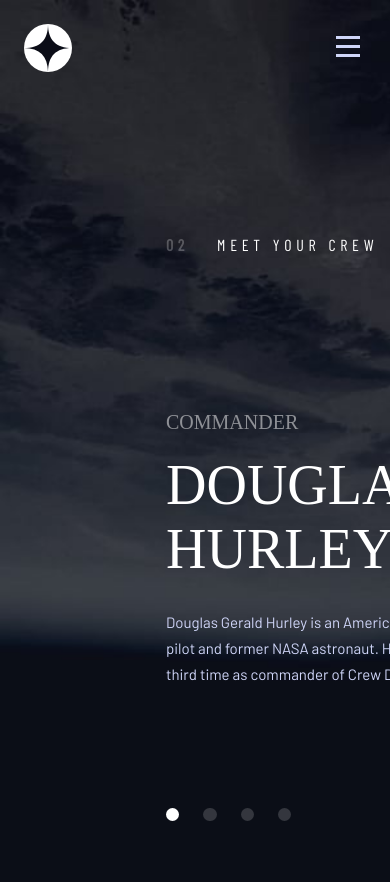
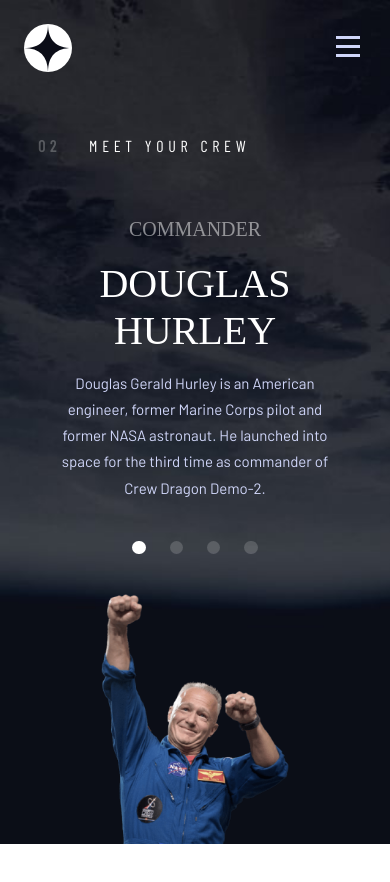
Before and after one commit to fernandoLRibeiro/space-tourism-solution, a Next.js app in the folder app/: page /crew in a window 390 px wide. Shown: the top 882 px of the page. After the commit the page ends 844 px from the top, so only its background shows below. Built offline with nearby package versions, Linux system fonts and the light colour scheme; a web font is replaced by a local one.

Commit message:
Build basic crew page tablet design

```diff
--- a/app/pages/_app.js
+++ b/app/pages/_app.js
@@ -1,11 +1,12 @@
-import Layout from "../components/Layout";
+import PrimaryHeader from "../components/PrimaryHeader";
 import "../styles/globals.css";
 
 function MyApp({ Component, pageProps }) {
   return (
-    <Layout>
+    <>
+      <PrimaryHeader />
       <Component {...pageProps} />
-    </Layout>
+    </>
   );
 }
 
--- a/app/pages/crew.js
+++ b/app/pages/crew.js
@@ -45,13 +45,12 @@
             ))}
           </div>
         </div>
-        <div className={styles.imageContainer}>
-          <img
-            src={crew[current].images.png}
-            className={styles.image}
-            alt={crew[current].name}
-          />
-        </div>
+
+        <img
+          src={crew[current].images.png}
+          className={styles.image}
+          alt={crew[current].name}
+        />
       </main>
     </div>
   );
--- a/app/styles/Crew.module.css
+++ b/app/styles/Crew.module.css
@@ -5,7 +5,8 @@
   background-size: cover;
   align-items: flex-end;
   width: 100%;
-  min-height: 100vh;
+  height: 100%;
+  /* min-height: 100vh; */
 }
 
 .main {
@@ -13,17 +14,15 @@
   width: 100%;
   display: flex;
   justify-content: space-between;
-  align-items: flex-end;
-  margin: 13.25em 10.375em 0px;
+
+  padding: 13.25em 10.375em 0;
 }
 
 .firstHalf {
   height: 100%;
   display: flex;
   flex-direction: column;
-  gap: 7.5em;
-  margin-bottom: 5.875em;
-  width: 75%;
+  justify-content: space-between;
 }
 
 .header {
@@ -36,13 +35,13 @@
 }
 
 .image {
+  /* width: 100%; */
   margin: 0;
 }
 
 .description {
   display: flex;
   flex-direction: column;
-
   gap: 1.75em;
   margin-top: 2.125em;
 }
@@ -62,9 +61,10 @@
 }
 
 .sliderButtonsContainer {
+  display: flex;
   justify-self: end;
-  display: flex;
   gap: 1.5em;
+  margin-bottom: 5.5em;
 }
 
 .sliderButton {
@@ -91,6 +91,40 @@
   .container {
     background-image: url("../public/assets/crew/background-crew-tablet.jpg");
   }
+
+  .main {
+    flex-direction: column;
+    padding: 8.5em 2.375em 0;
+    gap: 2.5em;
+    overflow: hidden;
+  }
+
+  .firstHalf {
+    height: min-content;
+    gap: 2.5em;
+  }
+
+  .description {
+    margin: 0 auto;
+    margin-top: 1.25em;
+    gap: 1em;
+    align-items: center;
+    text-align: center;
+    width: 100%;
+  }
+
+  .bioContainer {
+    width: 85%;
+  }
+
+  .sliderButtonsContainer {
+    margin: 0 auto;
+  }
+
+  .image {
+    max-width: 60%;
+    margin: 0 auto;
+  }
 }
 
 @media screen and (max-width: 480px) {
--- a/app/styles/globals.css
+++ b/app/styles/globals.css
@@ -34,11 +34,14 @@
 }
 
 html,
-body {
+body,
+#__next {
+  height: 100%;
+  width: 100%;
   padding: 0;
   margin: 0;
   font-family: var(--font-family-sans-serif);
-  overflow-x: hidden;
+  /* overflow-x: hidden; */
   color: var(--color-light-blue);
 }
 
@@ -152,6 +155,14 @@
     line-height: 1.75em;
   }
 
+  .heading3 {
+    font-size: 2.5em;
+  }
+
+  .heading4 {
+    font-size: 1.5em;
+  }
+
   .heading5 {
     font-size: 1.25em;
   }
```
